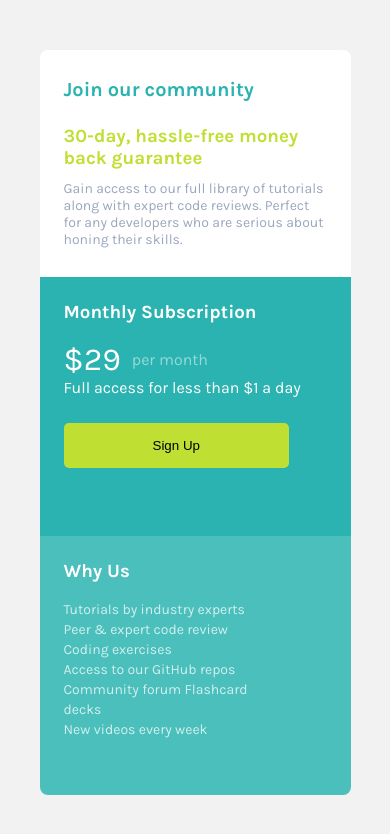
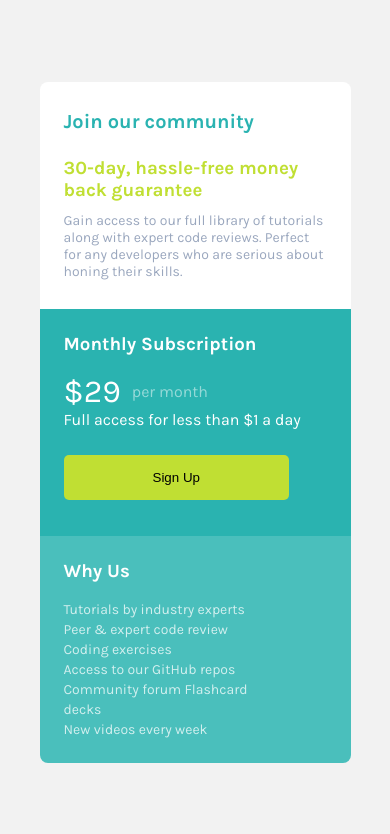
Before and after one commit to WesleyRodriguesMachado/single-price-grid-component, a plain HTML site: page index.html in a window 390 px wide. Drawn offline with Linux system fonts and the light colour scheme.

Commit message:
ajustando a responsividade

```diff
--- a/css/responsive.css
+++ b/css/responsive.css
@@ -2,12 +2,12 @@
     .container{
         display: flex;
         flex-direction: column;
+        margin:  100px 32px;
         /* grid-template-columns: 722px;
         grid-template-rows: 200px 200px 200px ; */
     }
 
     .container .header{
-
         padding: 28px 24px;
         height: 227px;
         width: 311px;
@@ -26,7 +26,7 @@
 
      .container .price-details{
         padding: 24px;
-        height:259px ;
+        height:227px ;
         width: 311px;
         border-radius: 0 0 0 0px;
 
@@ -35,7 +35,7 @@
 
     .container .why-us{
         padding: 24px;
-        height:259px;
+        height:227px;
         width: 311px;
         border-radius: 0 0 8px 8px;
 
--- a/css/style.css
+++ b/css/style.css
@@ -43,7 +43,7 @@ body{
     background-color: #2AB3B0;
     padding:40px;
     color: #fff;
-    min-height:259px ;
+    height:259px ;
     border-radius: 0 0 0 8px;
 }
 
@@ -73,7 +73,7 @@ body{
     background-color: #4ABFBC;
     color: #fff;
     padding:40px;
-    min-height:259px;
+    height:259px;
     border-radius: 0 0 8px 0px;
 
 }
```
